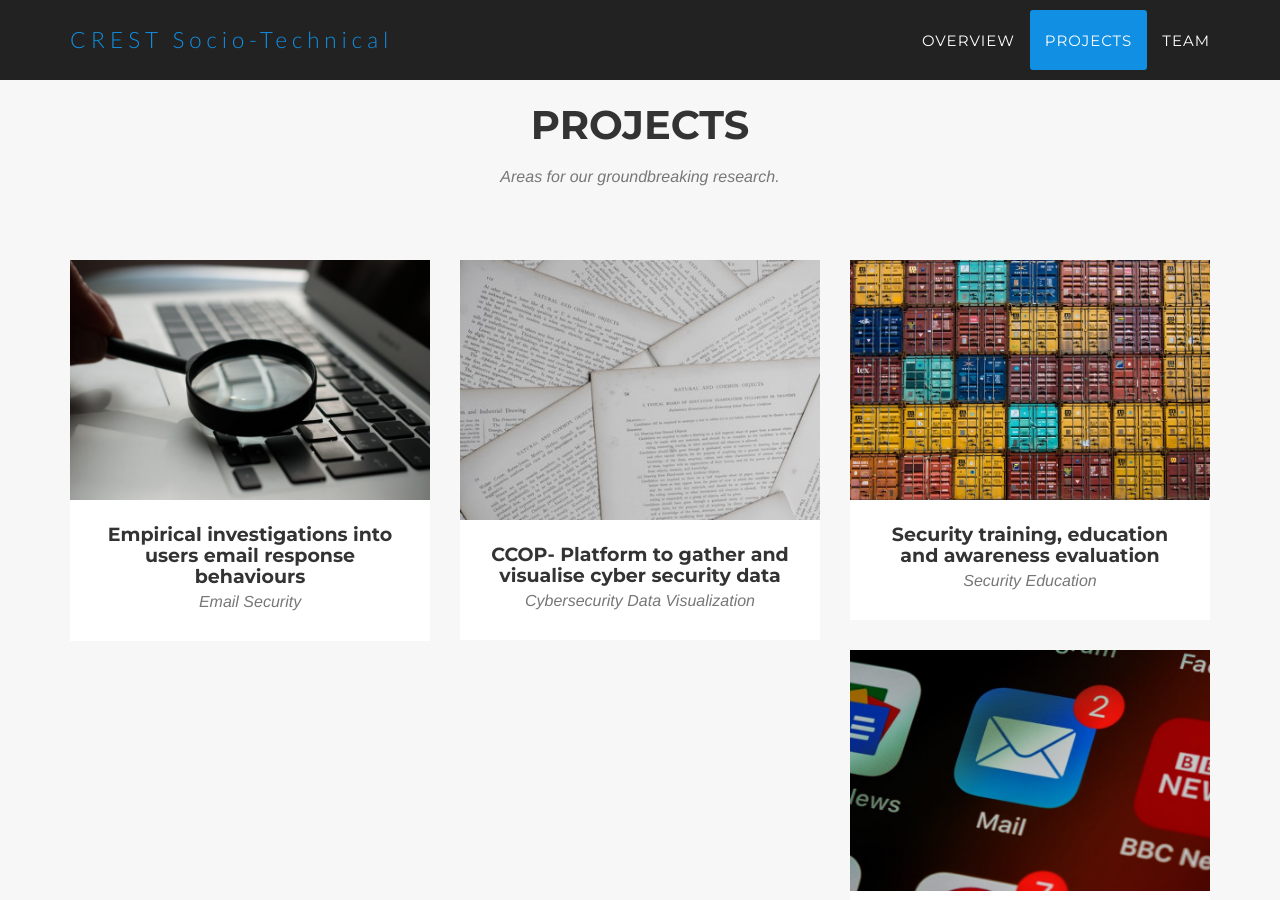
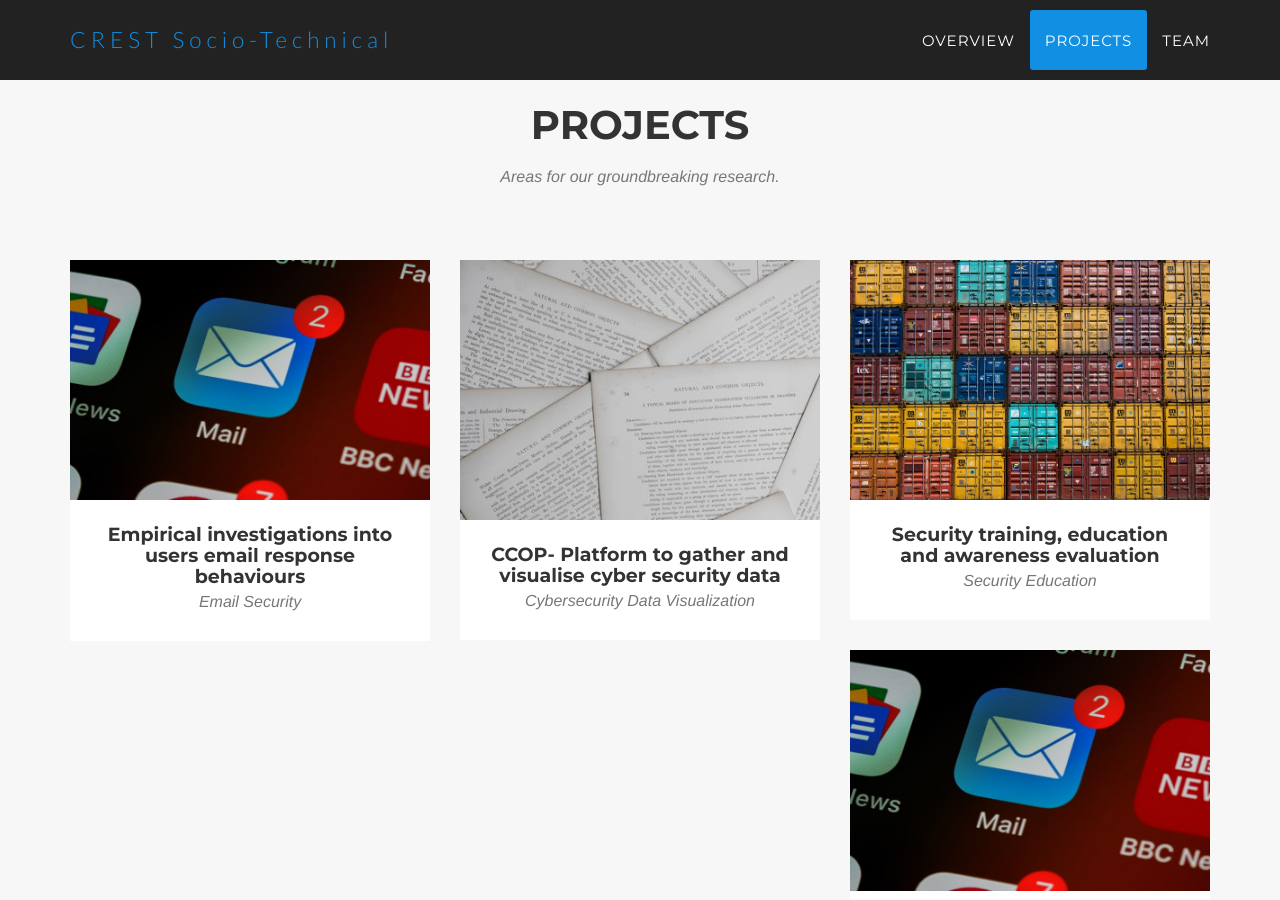
Before and after one commit to crest-socio-technical/crest-socio-technical.github.io, a Jekyll site: the page built from index.html, in a window 1280 px wide and 900 px high, scrolled down 1305 px. Built offline with Jekyll 4.4.1, drawn with Linux system fonts in a browser that asks for light colours; some web fonts are replaced.

Commit message:
Update 2014-07-17-project-2.markdown

```diff
--- a/_posts/2014-07-17-project-2.markdown
+++ b/_posts/2014-07-17-project-2.markdown
@@ -4,8 +4,8 @@
 layout: default
 modal-id: 2
 date: 13/12/2021
-img: data_quality.jpg
-thumbnail: data_quality-thumbnail.png
+img: phishing.jpg
+thumbnail: phishing-thumbnail.png
 alt: image-alt
 project-date: March 2022
 client: Start Bootstrap
```
